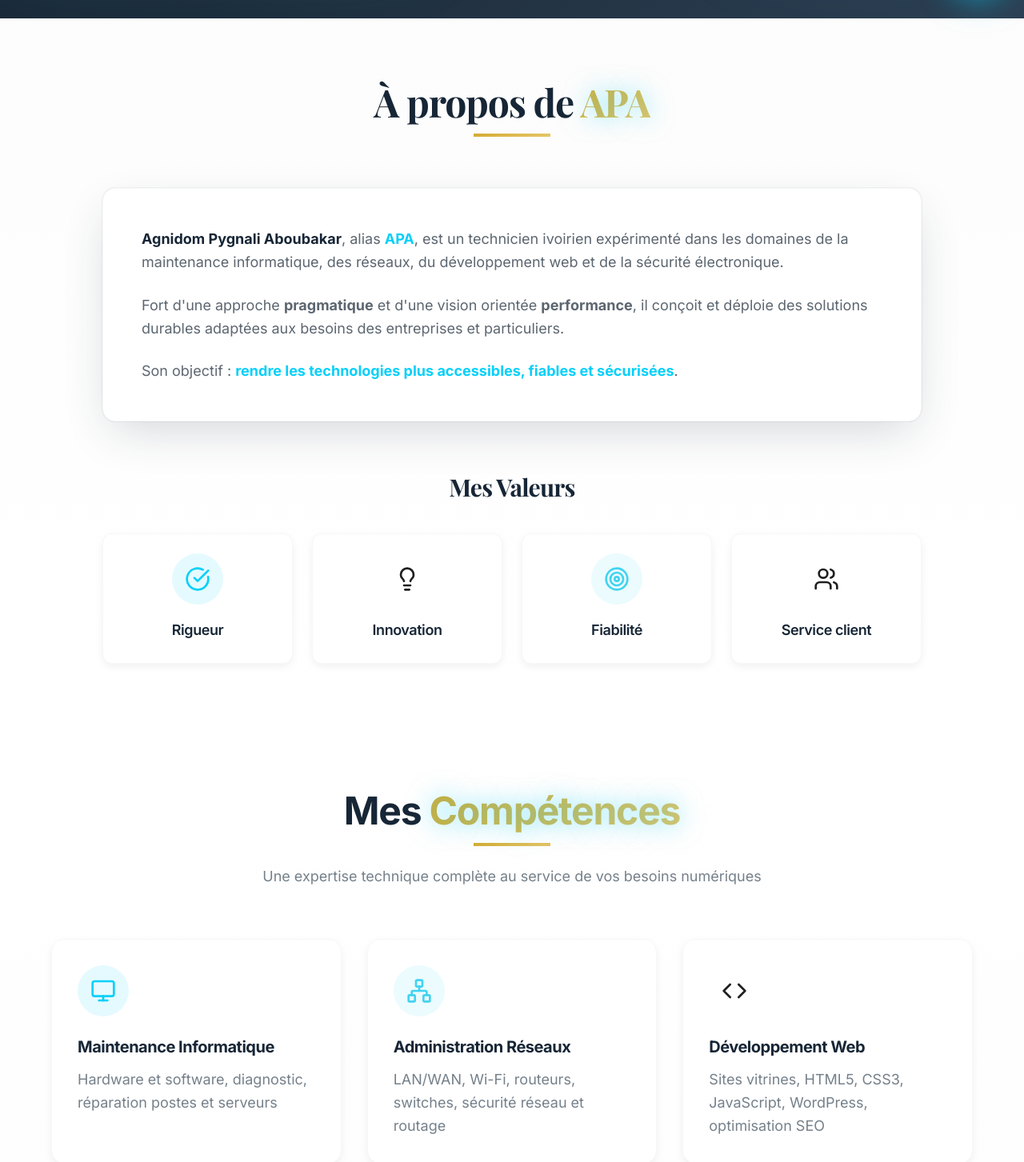
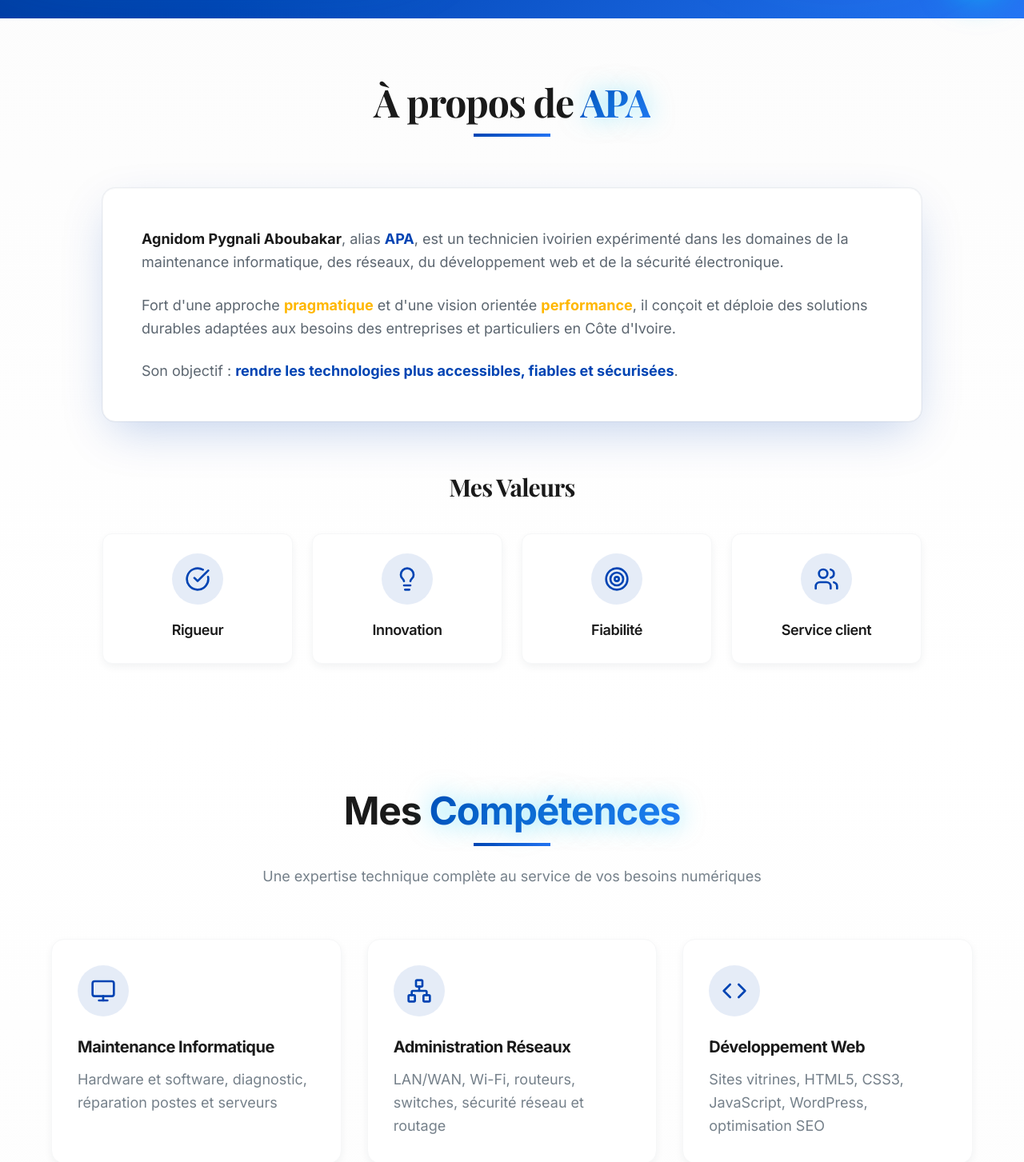
Before and after one commit to all-ntic/apa-pro, a React (Vite) app: page / in a window 1280 px wide. Shown: the part 777-2230 px from the top of the page at 80% size. Built offline with nearby package versions, Linux system fonts and the light colour scheme; the HTML template or start-up script is replaced by a standard one.

Commit message:
Refactor site for optimization

```diff
--- a/src/components/AboutSection.tsx
+++ b/src/components/AboutSection.tsx
@@ -2,10 +2,10 @@ import { CheckCircle, Target, Users, Lightbulb } from "lucide-react";
 
 const AboutSection = () => {
   const values = [
-    { icon: CheckCircle, label: "Rigueur", color: "cyan-electric" },
-    { icon: Lightbulb, label: "Innovation", color: "orange-accent" },
-    { icon: Target, label: "Fiabilité", color: "cyan-glow" },
-    { icon: Users, label: "Service client", color: "orange-accent" }
+    { icon: CheckCircle, label: "Rigueur", color: "royal-blue" },
+    { icon: Lightbulb, label: "Innovation", color: "accent-gold" },
+    { icon: Target, label: "Fiabilité", color: "royal-blue-light" },
+    { icon: Users, label: "Service client", color: "accent-gold" }
   ];
 
   return (
@@ -14,7 +14,7 @@ const AboutSection = () => {
         <div className="max-w-5xl mx-auto">
           {/* Header */}
           <div className="text-center mb-16 animate-fade-in">
-            <h2 className="text-4xl lg:text-5xl font-bold text-navy-dark mb-4 font-serif">
+            <h2 className="text-4xl lg:text-5xl font-bold text-foreground mb-4 font-serif">
               À propos de <span className="gradient-text">APA</span>
             </h2>
             <div className="w-24 h-1 bg-gradient-accent mx-auto mb-6"></div>
@@ -24,22 +24,22 @@ const AboutSection = () => {
           <div className="mb-16 animate-slide-in-right">
             <div className="bg-white rounded-2xl p-8 lg:p-12 shadow-elegant border border-gray-100">
               <p className="text-lg leading-relaxed text-gray-700 mb-6">
-                <strong className="text-navy-dark">Agnidom Pygnali Aboubakar</strong>, alias <strong className="text-cyan-electric">APA</strong>, est un technicien ivoirien expérimenté dans les domaines de la maintenance informatique, des réseaux, du développement web et de la sécurité électronique.
+                <strong className="text-foreground">Agnidom Pygnali Aboubakar</strong>, alias <strong className="text-royal-blue">APA</strong>, est un technicien ivoirien expérimenté dans les domaines de la maintenance informatique, des réseaux, du développement web et de la sécurité électronique.
               </p>
 
               <p className="text-lg leading-relaxed text-gray-700 mb-6">
-                Fort d'une approche <strong className="text-orange-accent">pragmatique</strong> et d'une vision orientée <strong className="text-orange-accent">performance</strong>, il conçoit et déploie des solutions durables adaptées aux besoins des entreprises et particuliers.
+                Fort d'une approche <strong className="text-accent-gold">pragmatique</strong> et d'une vision orientée <strong className="text-accent-gold">performance</strong>, il conçoit et déploie des solutions durables adaptées aux besoins des entreprises et particuliers en Côte d'Ivoire.
               </p>
 
               <p className="text-lg leading-relaxed text-gray-700">
-                Son objectif : <strong className="text-cyan-electric">rendre les technologies plus accessibles, fiables et sécurisées</strong>.
+                Son objectif : <strong className="text-royal-blue">rendre les technologies plus accessibles, fiables et sécurisées</strong>.
               </p>
             </div>
           </div>
 
           {/* Values */}
           <div className="animate-scale-in">
-            <h3 className="text-2xl lg:text-3xl font-bold text-navy-dark text-center mb-10 font-serif">
+            <h3 className="text-2xl lg:text-3xl font-bold text-foreground text-center mb-10 font-serif">
               Mes Valeurs
             </h3>
             <div className="grid grid-cols-2 md:grid-cols-4 gap-6">
@@ -49,10 +49,10 @@ const AboutSection = () => {
                   className="group bg-white rounded-xl p-6 text-center hover-lift shadow-card-soft border border-gray-100 transition-all duration-300"
                   style={{ animationDelay: `${index * 0.1}s` }}
                 >
-                  <div className={`inline-flex items-center justify-center w-16 h-16 rounded-full bg-${value.color}/10 mb-4 group-hover:bg-${value.color}/20 transition-colors duration-300`}>
-                    <value.icon className={`w-8 h-8 text-${value.color}`} />
+                  <div className={`inline-flex items-center justify-center w-16 h-16 rounded-full bg-royal-blue/10 mb-4 group-hover:bg-royal-blue/20 transition-colors duration-300`}>
+                    <value.icon className={`w-8 h-8 text-royal-blue`} />
                   </div>
-                  <h4 className="font-semibold text-navy-dark">{value.label}</h4>
+                  <h4 className="font-semibold text-foreground">{value.label}</h4>
                 </div>
               ))}
             </div>
--- a/src/components/Footer.tsx
+++ b/src/components/Footer.tsx
@@ -27,7 +27,7 @@ const Footer = () => {
   };
 
   return (
-    <footer className="bg-navy-dark text-white relative overflow-hidden">
+    <footer className="bg-royal-blue-dark text-white relative overflow-hidden">
       {/* Éléments de fond */}
       <div className="absolute inset-0">
         <div className="absolute top-10 left-10 w-64 h-64 bg-cyan-electric/5 rounded-full blur-3xl" />
@@ -40,7 +40,7 @@ const Footer = () => {
           <div className="lg:col-span-2">
             <div className="mb-6">
               <h3 className="text-2xl font-bold">APA</h3>
-              <p className="text-cyan-electric">Agnidom Pygnali Aboubakar</p>
+              <p className="text-accent-gold">Agnidom Pygnali Aboubakar</p>
             </div>
 
             <p className="text-gray-300 mb-6 leading-relaxed max-w-md">
--- a/src/components/Navigation.tsx
+++ b/src/components/Navigation.tsx
@@ -24,7 +24,7 @@ const Navigation = () => {
 
   return (
     <nav className={`fixed top-0 left-0 right-0 z-50 transition-all duration-300 ${
-      isScrolled ? "bg-navy-dark/95 backdrop-blur-lg shadow-elegant" : "bg-transparent"
+      isScrolled ? "bg-royal-blue-dark/95 backdrop-blur-lg shadow-elegant" : "bg-transparent"
     }`}>
       <div className="container mx-auto px-6 py-4">
         <div className="flex items-center justify-between">
@@ -36,7 +36,7 @@ const Navigation = () => {
           <div className="hidden md:flex items-center space-x-8">
             <button
               onClick={() => scrollToSection("accueil")}
-              className="text-white hover:text-cyan-electric transition-colors duration-300"
+              className="text-white hover:text-accent-gold transition-colors duration-300"
             >
               Accueil
             </button>
--- a/src/components/SkillsSection.tsx
+++ b/src/components/SkillsSection.tsx
@@ -6,25 +6,25 @@ const SkillsSection = () => {
       icon: Monitor,
       title: "Maintenance Informatique",
       description: "Hardware et software, diagnostic, réparation postes et serveurs",
-      color: "cyan-electric"
+      color: "royal-blue"
     },
     {
       icon: Network,
       title: "Administration Réseaux",
       description: "LAN/WAN, Wi-Fi, routeurs, switches, sécurité réseau et routage",
-      color: "cyan-glow"
+      color: "royal-blue-light"
     },
     {
       icon: Code,
       title: "Développement Web",
       description: "Sites vitrines, HTML5, CSS3, JavaScript, WordPress, optimisation SEO",
-      color: "orange-accent"
+      color: "accent-gold"
     },
     {
       icon: Shield,
       title: "Sécurité Électronique",
       description: "Vidéosurveillance IP/analogique, alarmes, contrôle d'accès, DVR/NVR",
-      color: "cyan-electric"
+      color: "royal-blue"
     }
   ];
 
@@ -33,7 +33,7 @@ const SkillsSection = () => {
       <div className="container mx-auto px-6">
         {/* Header */}
         <div className="text-center mb-16 animate-fade-in">
-          <h2 className="text-4xl lg:text-5xl font-bold text-navy-dark mb-4">
+          <h2 className="text-4xl lg:text-5xl font-bold text-foreground mb-4">
             Mes <span className="gradient-text">Compétences</span>
           </h2>
           <div className="w-24 h-1 bg-gradient-accent mx-auto mb-6"></div>
@@ -50,11 +50,11 @@ const SkillsSection = () => {
               className="group bg-white rounded-2xl p-8 hover-lift shadow-card-soft border border-gray-100 animate-scale-in"
               style={{ animationDelay: `${index * 0.1}s` }}
             >
-              <div className={`inline-flex items-center justify-center w-16 h-16 rounded-full bg-${skill.color}/10 mb-6 group-hover:bg-${skill.color}/20 transition-all duration-300 group-hover:scale-110`}>
-                <skill.icon className={`w-8 h-8 text-${skill.color}`} />
+              <div className={`inline-flex items-center justify-center w-16 h-16 rounded-full bg-royal-blue/10 mb-6 group-hover:bg-royal-blue/20 transition-all duration-300 group-hover:scale-110`}>
+                <skill.icon className={`w-8 h-8 text-royal-blue`} />
               </div>
 
-              <h3 className="text-xl font-bold text-navy-dark mb-3 group-hover:text-cyan-electric transition-colors duration-300">
+              <h3 className="text-xl font-bold text-foreground mb-3 group-hover:text-royal-blue transition-colors duration-300">
                 {skill.title}
               </h3>
 
--- a/src/index.css
+++ b/src/index.css
@@ -7,22 +7,21 @@ All colors MUST be HSL. */
 
 @layer base {
   :root {
-    /* ALLNTIC Premium Design System - Nouvelle palette élégante */
-    --background: 210 20% 98%;  /* #f9f9fb */
-    --foreground: 0 0% 12%;     /* #1e1e1e */
+    /* ALLNTIC Professional Design System - Bleu Roi Premium */
+    --background: 0 0% 100%;        /* #ffffff */
+    --foreground: 0 0% 10%;         /* #1a1a1a */
 
-    /* Bleu pétrole principal */
-    --navy-dark: 210 40% 15%;      /* #1a2639 foncé */
-    --navy-primary: 210 35% 17%;   /* #1a2639 */
-    --navy-medium: 210 30% 25%;    /* bleu pétrole moyen */
-    --navy-light: 210 25% 35%;     /* bleu pétrole clair */
+    /* Bleu Roi - Couleur principale */
+    --royal-blue: 217 100% 35%;     /* #0047AB Bleu Roi principal */
+    --royal-blue-dark: 217 100% 25%; /* #003D7A Bleu Roi foncé */
+    --royal-blue-light: 217 90% 55%; /* #1E6FD9 Bleu Roi clair */
+    --royal-blue-glow: 217 85% 70%;  /* #5C9FFF Bleu Roi lumineux */
 
-    /* Or doux accent */
-    --gold-primary: 45 65% 52%;    /* #d4af37 */
-    --gold-light: 45 70% 65%;      /* or clair */
-    --gold-glow: 45 75% 70%;       /* or lumineux */
+    /* Accents complémentaires */
+    --accent-gold: 43 100% 50%;      /* #FFB800 Or brillant */
+    --accent-silver: 0 0% 75%;       /* #BFBFBF Argent */
 
-    /* Cyan électrique (conservé pour certains effets) */
+    /* Palette Cyan secondaire */
     --cyan-electric: 190 95% 50%;
     --cyan-glow: 190 85% 60%;
 
@@ -45,9 +44,9 @@ All colors MUST be HSL. */
     --popover: 0 0% 100%;
     --popover-foreground: 0 0% 12%;
 
-    --primary: var(--navy-primary);
+    --primary: var(--royal-blue);
     --primary-foreground: 0 0% 100%;
-    --primary-glow: var(--gold-primary);
+    --primary-glow: var(--royal-blue-glow);
 
     --secondary: var(--gray-100);
     --secondary-foreground: var(--gray-900);
@@ -55,31 +54,31 @@ All colors MUST be HSL. */
     --muted: var(--gray-200);
     --muted-foreground: var(--gray-800);
 
-    --accent: var(--gold-primary);
-    --accent-foreground: 0 0% 100%;
+    --accent: var(--accent-gold);
+    --accent-foreground: 0 0% 10%;
 
     --destructive: 0 84% 60%;
     --destructive-foreground: 0 0% 98%;
 
     --border: var(--gray-200);
     --input: var(--gray-200);
-    --ring: var(--navy-primary);
+    --ring: var(--royal-blue);
 
     --radius: 0.75rem;
 
-    /* Gradients élégants */
-    --gradient-hero: linear-gradient(135deg, hsl(var(--navy-dark)) 0%, hsl(var(--navy-primary)) 50%, hsl(var(--navy-medium)) 100%);
-    --gradient-accent: linear-gradient(135deg, hsl(var(--gold-primary)) 0%, hsl(var(--gold-light)) 100%);
-    --gradient-gold: linear-gradient(135deg, hsl(var(--gold-primary)) 0%, hsl(var(--gold-glow)) 100%);
-    --gradient-overlay: linear-gradient(180deg, transparent 0%, hsl(var(--navy-dark) / 0.85) 100%);
-    --gradient-card: linear-gradient(145deg, hsl(0 0% 100% / 0.95) 0%, hsl(var(--gray-100)) 100%);
+    /* Gradients Bleu Roi élégants */
+    --gradient-hero: linear-gradient(135deg, hsl(var(--royal-blue-dark)) 0%, hsl(var(--royal-blue)) 50%, hsl(var(--royal-blue-light)) 100%);
+    --gradient-accent: linear-gradient(135deg, hsl(var(--royal-blue)) 0%, hsl(var(--royal-blue-light)) 100%);
+    --gradient-gold: linear-gradient(135deg, hsl(var(--accent-gold)) 0%, hsl(43 100% 60%) 100%);
+    --gradient-overlay: linear-gradient(180deg, transparent 0%, hsl(var(--royal-blue-dark) / 0.9) 100%);
+    --gradient-card: linear-gradient(145deg, hsl(0 0% 100%) 0%, hsl(217 100% 98%) 100%);
 
-    /* Shadows - Doux et élégants */
-    --shadow-glow: 0 0 40px hsl(var(--gold-primary) / 0.25), 0 0 80px hsl(var(--gold-primary) / 0.15);
-    --shadow-elegant: 0 20px 60px -12px hsl(var(--navy-primary) / 0.2), 0 0 0 1px hsl(var(--gray-200));
-    --shadow-card: 0 4px 12px -2px hsl(var(--gray-900) / 0.08);
-    --shadow-floating: 0 20px 50px -10px hsl(var(--navy-primary) / 0.3), 0 0 60px hsl(var(--gold-primary) / 0.2);
-    --shadow-mega: 0 30px 80px -15px hsl(var(--navy-primary) / 0.4), 0 0 100px hsl(var(--gold-primary) / 0.25);
+    /* Shadows - Bleu Roi professionnel */
+    --shadow-glow: 0 0 40px hsl(var(--royal-blue) / 0.3), 0 0 80px hsl(var(--royal-blue-glow) / 0.2);
+    --shadow-elegant: 0 20px 60px -12px hsl(var(--royal-blue) / 0.25), 0 0 0 1px hsl(var(--gray-200));
+    --shadow-card: 0 4px 12px -2px hsl(217 20% 20% / 0.08);
+    --shadow-floating: 0 20px 50px -10px hsl(var(--royal-blue) / 0.35), 0 0 60px hsl(var(--accent-gold) / 0.2);
+    --shadow-mega: 0 30px 80px -15px hsl(var(--royal-blue) / 0.45), 0 0 100px hsl(var(--accent-gold) / 0.25);
 
     /* Animations */
     --transition-smooth: all 0.4s cubic-bezier(0.4, 0, 0.2, 1);
@@ -104,38 +103,38 @@ All colors MUST be HSL. */
   }
 
   .dark {
-    /* Dark mode - Enhanced navy theme */
-    --background: var(--navy-dark);
-    --foreground: var(--gray-50);
+    /* Dark mode - Bleu Roi professionnel */
+    --background: 217 100% 8%;      /* Bleu très foncé */
+    --foreground: 0 0% 98%;
 
-    --card: var(--navy-medium);
-    --card-foreground: var(--gray-50);
+    --card: 217 80% 15%;
+    --card-foreground: 0 0% 98%;
 
-    --popover: var(--navy-medium);
-    --popover-foreground: var(--gray-50);
+    --popover: 217 80% 15%;
+    --popover-foreground: 0 0% 98%;
 
-    --primary: var(--cyan-electric);
-    --primary-foreground: var(--navy-dark);
+    --primary: var(--royal-blue-light);
+    --primary-foreground: 0 0% 100%;
 
-    --secondary: var(--navy-light);
-    --secondary-foreground: var(--gray-50);
+    --secondary: 217 50% 25%;
+    --secondary-foreground: 0 0% 98%;
 
-    --muted: var(--navy-light);
-    --muted-foreground: var(--gray-400);
+    --muted: 217 40% 30%;
+    --muted-foreground: 0 0% 70%;
 
-    --accent: var(--cyan-glow);
-    --accent-foreground: var(--navy-dark);
+    --accent: var(--accent-gold);
+    --accent-foreground: 0 0% 10%;
 
-    --border: var(--navy-light);
-    --input: var(--navy-light);
-    --ring: var(--cyan-electric);
+    --border: 217 40% 25%;
+    --input: 217 40% 25%;
+    --ring: var(--royal-blue-light);
 
     /* Dark gradients */
-    --gradient-hero: linear-gradient(135deg, hsl(var(--navy-dark)) 0%, hsl(220 80% 8%) 50%, hsl(220 90% 5%) 100%);
-    --gradient-card: linear-gradient(145deg, hsl(var(--navy-medium) / 0.9) 0%, hsl(var(--navy-light) / 0.7) 100%);
+    --gradient-hero: linear-gradient(135deg, hsl(217 100% 10%) 0%, hsl(217 100% 15%) 50%, hsl(217 80% 20%) 100%);
+    --gradient-card: linear-gradient(145deg, hsl(217 60% 18%) 0%, hsl(217 50% 25%) 100%);
 
-    --shadow-glow: 0 0 60px hsl(var(--cyan-electric) / 0.4);
-    --shadow-elegant: 0 20px 60px -12px hsl(220 100% 5% / 0.8);
+    --shadow-glow: 0 0 60px hsl(var(--royal-blue-light) / 0.4);
+    --shadow-elegant: 0 20px 60px -12px hsl(217 100% 5% / 0.8);
   }
 }
 
--- a/tailwind.config.ts
+++ b/tailwind.config.ts
@@ -25,18 +25,30 @@ export default {
         background: "hsl(var(--background))",
         foreground: "hsl(var(--foreground))",
 
+        'royal-blue': {
+          DEFAULT: "hsl(var(--royal-blue))",
+          dark: "hsl(var(--royal-blue-dark))",
+          light: "hsl(var(--royal-blue-light))",
+          glow: "hsl(var(--royal-blue-glow))",
+        },
+
+        'accent-gold': "hsl(var(--accent-gold))",
+        'accent-silver': "hsl(var(--accent-silver))",
+
         navy: {
-          dark: "hsl(var(--navy-dark))",
-          primary: "hsl(var(--navy-primary))",
-          medium: "hsl(var(--navy-medium))",
-          light: "hsl(var(--navy-light))",
+          dark: "hsl(var(--royal-blue-dark))",
+          primary: "hsl(var(--royal-blue))",
+          medium: "hsl(217 80% 45%)",
+          light: "hsl(var(--royal-blue-light))",
         },
 
         gold: {
-          primary: "hsl(var(--gold-primary))",
-          light: "hsl(var(--gold-light))",
-          glow: "hsl(var(--gold-glow))",
+          primary: "hsl(var(--accent-gold))",
+          light: "hsl(43 100% 60%)",
+          glow: "hsl(43 100% 70%)",
         },
+
+        'orange-accent': "hsl(var(--accent-gold))",
 
         cyan: {
           electric: "hsl(var(--cyan-electric))",
```
Also changed, not shown: index.html (+14 -4 lines), src/components/ContactSection.tsx (+17 -17 lines), src/components/FAQSection.tsx (+85 -14 lines), src/components/HeroSection.tsx (+9 -8 lines), src/components/RealizationsSection.tsx (+9 -9 lines).
